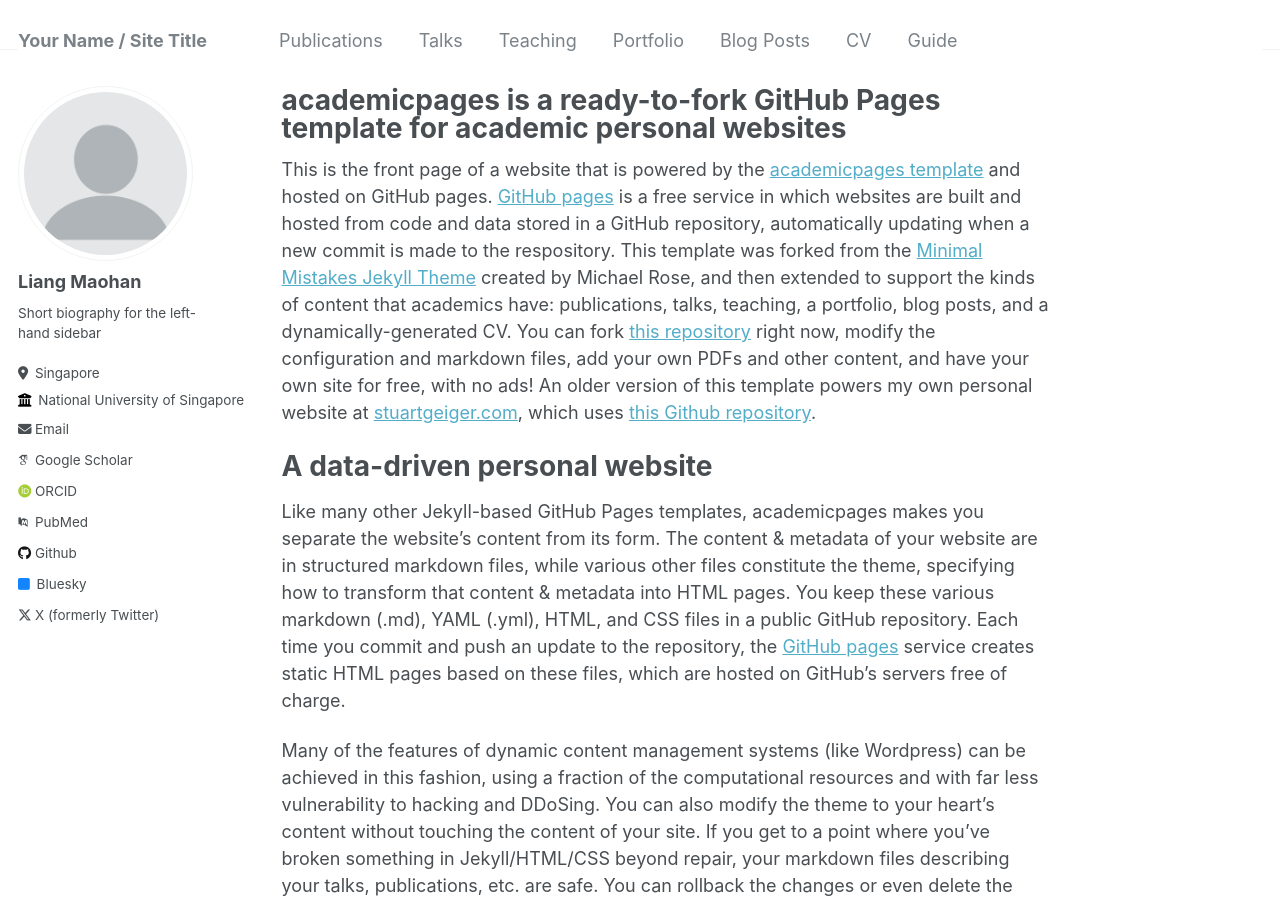
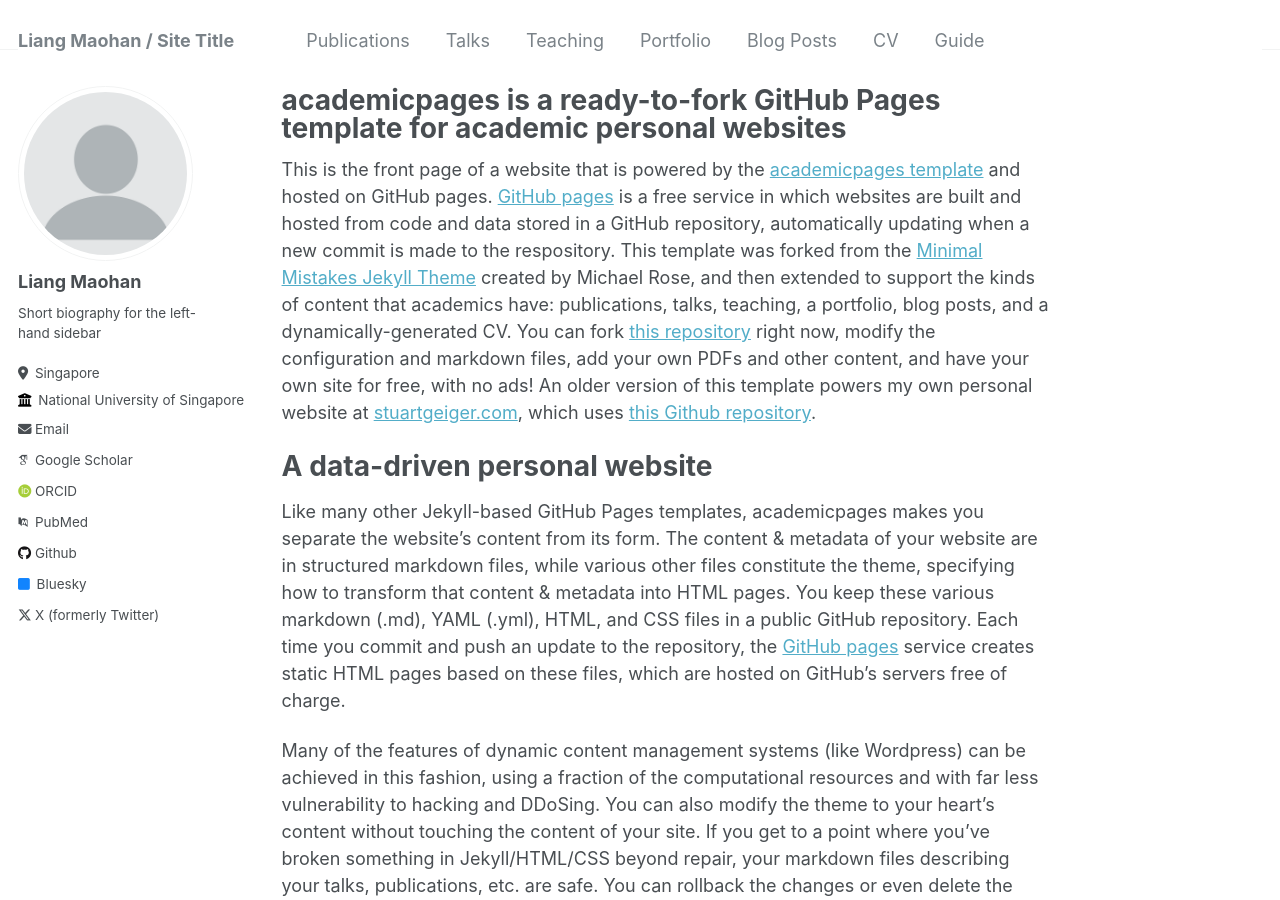
Before and after one commit to maohliang/nus.github.io, a Jekyll site: the page built from _pages/about.md, in a window 1280 px wide and 900 px high. Built offline with Jekyll 4.4.1, drawn with Linux system fonts in a browser that asks for light colours; some web fonts are replaced.

Commit message:
Update _config.yml

```diff
--- a/_config.yml
+++ b/_config.yml
@@ -8,7 +8,7 @@
 
 # Basic Site Settings
 locale                   : "en-US"
-title                    : "Your Name / Site Title"
+title                    : "Liang Maohan / Site Title"
 title_separator          : "-"
 name                     : &name "Your Name"
 description              : &description "personal description"
```
